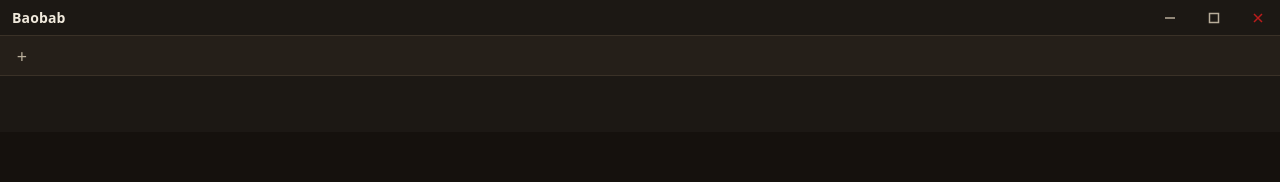
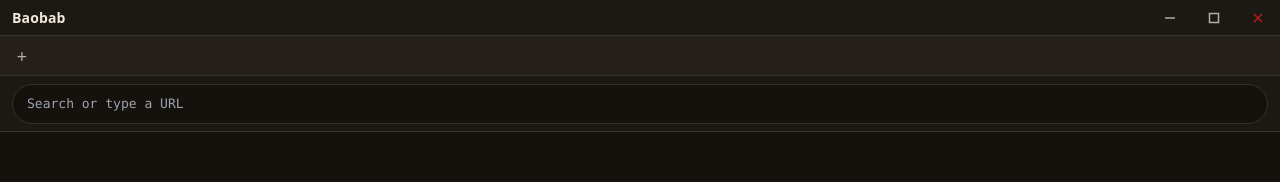
Before and after one commit to ghwmelite-dotcom/baobab, a React (Vite) app in the folder apps/desktop/: page / in a window 1280 px wide. Shown: the top 182 px of the page. Built offline with nearby package versions, Linux system fonts and the light colour scheme.

Commit message:
feat(desktop): omnibar — URL/search detection + active-tab nav

```diff
--- a/apps/desktop/src/App.tsx
+++ b/apps/desktop/src/App.tsx
@@ -2,6 +2,7 @@
 import { ChromeShell } from './chrome/ChromeShell'
 import { TitleBar } from './chrome/TitleBar'
 import { TabStrip } from './chrome/TabStrip'
+import { Omnibar } from './chrome/Omnibar'
 import { useChromeShortcuts } from './chrome/useChromeShortcuts'
 
 export function App() {
@@ -11,7 +12,7 @@
       <ChromeShell
         titlebar={<TitleBar />}
         tabStrip={<TabStrip />}
-        omnibar={<div style={{ height: 56, background: 'var(--surface-1)' }} />}
+        omnibar={<Omnibar />}
         statusBar={<div style={{ height: 28, background: 'var(--surface-1)' }} />}
       >
         {null}
--- /dev/null
+++ b/apps/desktop/src/chrome/Omnibar.tsx
@@ -0,0 +1,109 @@
+import { useEffect, useRef, useState } from 'react'
+import { parseOmnibarInput } from '@baobab/core'
+import { useTabsStore } from '~/state/tabs.store'
+import { OS } from '~/platform/os'
+
+const SEARCH_FALLBACK_URL = 'https://duckduckgo.com/?q='
+
+// Carry-over from Task 5/6 code review: parseOmnibarInput accepts ANY scheme,
+// including `javascript:`, `data:`, `file:`. The omnibar must NOT navigate
+// to those — they are XSS / local-FS exfiltration vectors. Allowlist only
+// http(s) + about: schemes for omnibar-initiated navigation.
+const NAVIGATION_SCHEME_ALLOWLIST = new Set(['http:', 'https:', 'about:'])
+
+function isNavigableUrl(url: string): boolean {
+  try {
+    const u = new URL(url)
+    return NAVIGATION_SCHEME_ALLOWLIST.has(u.protocol)
+  } catch {
+    return false
+  }
+}
+
+export function Omnibar() {
+  const ref = useRef<HTMLInputElement | null>(null)
+  const activeId = useTabsStore((s) => s.activeId)
+  const tabs = useTabsStore((s) => s.tabs)
+  const navigate = useTabsStore((s) => s.navigate)
+  const openTab = useTabsStore((s) => s.openTab)
+
+  const activeTab = tabs.find((t) => t.id === activeId)
+  const [value, setValue] = useState(activeTab?.url ?? '')
+
+  useEffect(() => {
+    setValue(activeTab?.url ?? '')
+  }, [activeTab?.url])
+
+  // Ctrl/Cmd + L focuses
+  useEffect(() => {
+    const onKey = (e: KeyboardEvent) => {
+      const mod = OS === 'macos' ? e.metaKey : e.ctrlKey
+      if (mod && e.key.toLowerCase() === 'l') {
+        e.preventDefault()
+        ref.current?.focus()
+        ref.current?.select()
+      }
+    }
+    window.addEventListener('keydown', onKey)
+    return () => window.removeEventListener('keydown', onKey)
+  }, [])
+
+  const submit = () => {
+    const parsed = parseOmnibarInput(value)
+    if (parsed.kind === 'empty') return
+    let targetUrl: string
+    if (parsed.kind === 'url') {
+      // Block javascript:, data:, file:, etc. — fall back to search.
+      targetUrl = isNavigableUrl(parsed.url)
+        ? parsed.url
+        : `${SEARCH_FALLBACK_URL}${encodeURIComponent(parsed.url)}`
+    } else {
+      targetUrl = `${SEARCH_FALLBACK_URL}${encodeURIComponent(parsed.query)}`
+    }
+    if (activeId) {
+      void navigate(activeId, targetUrl)
+    } else {
+      void openTab(targetUrl)
+    }
+  }
+
+  return (
+    <div
+      style={{
+        height: 56,
+        display: 'flex',
+        alignItems: 'center',
+        gap: 8,
+        paddingInline: 12,
+        background: 'var(--surface-1)',
+        borderBottom: '1px solid var(--border)',
+      }}
+    >
+      <input
+        ref={ref}
+        value={value}
+        onChange={(e) => setValue(e.target.value)}
+        onKeyDown={(e) => {
+          if (e.key === 'Enter') submit()
+          if (e.key === 'Escape') (e.target as HTMLInputElement).blur()
+        }}
+        spellCheck={false}
+        autoComplete="off"
+        placeholder="Search or type a URL"
+        aria-label="Address and search bar"
+        style={{
+          flex: 1,
+          height: 40,
+          paddingInline: 14,
+          borderRadius: 999,
+          border: '1px solid var(--border)',
+          background: 'var(--canvas)',
+          color: 'var(--text-primary)',
+          fontFamily: '"JetBrains Mono", Menlo, monospace',
+          fontSize: 13,
+          outline: 'none',
+        }}
+      />
+    </div>
+  )
+}
```
Also changed, not shown: 1 other file (tests, documents, lock files or other folders).
